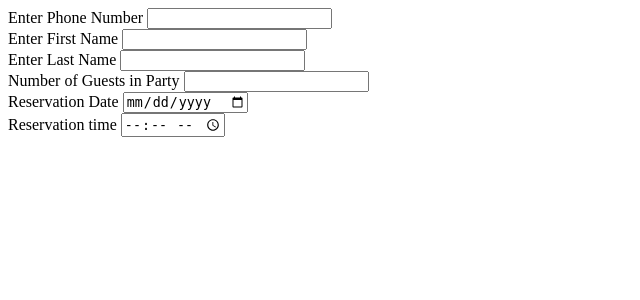
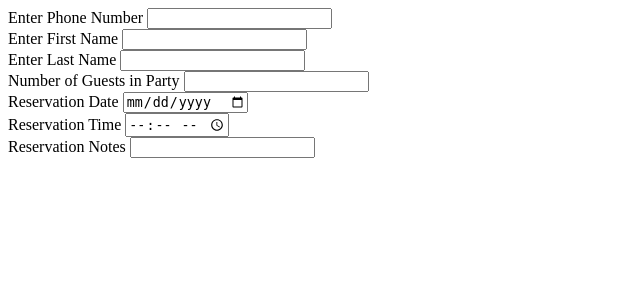
Before and after one commit to hanstoj/HB_Project, a Flask app: template templates/make_res.html in a window 1280 px wide. Shown: the top 300 px of the page, without its empty margins (0-640 px from the left). Run offline with Flask 2, Linux system fonts and the light colour scheme; the template is opened without the code that fills it, so the values that code supplies are empty; parts of the project's set-up code (start-up, migrations or seed data) failed here and were passed over.

Commit message:
added res notes section to crud, server, makeres

```diff
--- a/crud.py
+++ b/crud.py
@@ -29,10 +29,10 @@ def get_table_by_table_num(table_num):
     return Table.query.filter(Table.table_num == table_num).first()
 
 
-def create_res(res_size, res_time, arrival_time, end_time, booth_pref, res_notes, celebrating, phone_num):
+def create_res(res_size, res_time, res_notes, arrival_time, end_time, booth_pref, res_notes, celebrating, phone_num):
     """Create and return a restaurant."""
 
-    reservation = Restaurant(res_size=res_size, res_time=res_time, arrival_time=arrival_time,
+    reservation = Restaurant(res_size=res_size, res_time=res_time, res_notes=res_notes, arrival_time=arrival_time,
                              end_time=end_time, booth_pref=booth_pref, celebrating=celebrating, phone_num=phone_num)
 
     db.session.add(reservation)
--- a/server.py
+++ b/server.py
@@ -81,6 +81,7 @@ def make_reservation():
 
     res_size = request.form.get('res_size')
     res_time = request.form.get('res_time')
+    res_notes = request.form.get('res_notes')
     arrival_time = request.form.get('arrival_time')
     end_time = request.form.get('end_time')
     booth_pref = request.form.get('booth_pref')
@@ -90,8 +91,10 @@ def make_reservation():
     # TODO Start time conditional
     # TODO End time conditional
     # TODO Bookings Full?
-    crud.create_res(res_size=res_size, res_time=res_time, arrival_time=arrival_time,
-                    end_time=end_time, booth_pref=booth_pref, celebrating=celebrating, phone_num=phone_num)
+    reservation = crud.create_res(res_size=res_size, res_time=res_time, arrival_time=arrival_time,
+                                  end_time=end_time, booth_pref=booth_pref, celebrating=celebrating, phone_num=phone_num)
+
+    redirect('/make_res', reservation=reservation)
 
 
 # @app.route('/create_acct')
--- a/templates/make_res.html
+++ b/templates/make_res.html
@@ -26,8 +26,12 @@
             <input type="date" name="res_date" id="res_date">
         </div>
         <div>
-            <label for="res_time">Reservation time</label>
+            <label for="res_time">Reservation Time</label>
             <input type="time" name="res_time" id="res_time">
+        </div>
+        <div>
+            <label for="res_notes">Reservation Notes</label>
+            <input type="text" name="res_notes" id="res_notes">
         </div>
     </form>
 </div>
```
